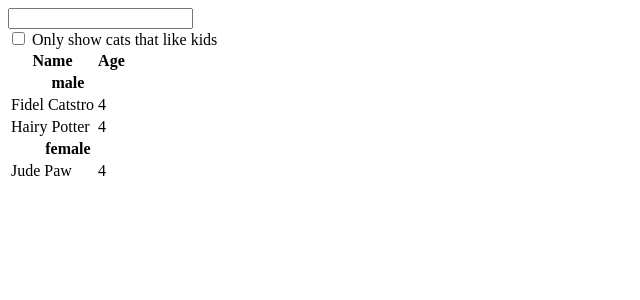
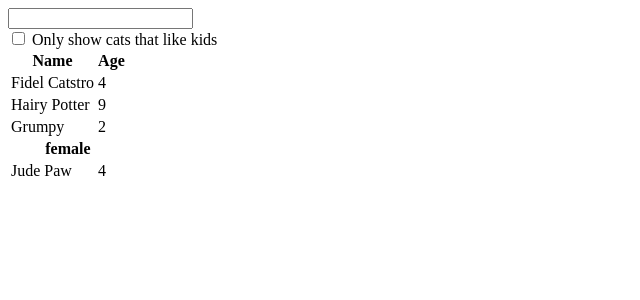
Before and after one commit to izko/Cat-shelter-app, a React app: page / in a window 1280 px wide. Shown: the top 300 px of the page, without its empty margins (0-640 px from the left). Built offline with nearby package versions, Linux system fonts and the light colour scheme.

Commit message:
Use kitties dynamic data - males

```diff
--- a/js/CatTable.jsx
+++ b/js/CatTable.jsx
@@ -4,6 +4,20 @@ import ReactDOM from 'react-dom';
 class CatTable extends React.Component {
     render () {
       console.log(this.props.kitties);
+
+      const male = this.props.kitties.filter(cat => {
+        return cat.category === 'male';
+      });
+
+      const maleRows = male.map(cat => {
+        return (
+          <tr>
+            <td>{cat.name}</td>
+            <td>{cat.age}</td>
+          </tr>
+        );
+});
+
         return (
           <table>
               <thead>
@@ -13,17 +27,7 @@ class CatTable extends React.Component {
                   </tr>
               </thead>
               <tbody>
-                  <tr>
-                      <th colSpan="2">male</th>
-                  </tr>
-                  <tr>
-                      <td>Fidel Catstro</td>
-                      <td>4</td>
-                  </tr>
-                  <tr>
-                      <td>Hairy Potter</td>
-                      <td>4</td>
-                  </tr>
+                  {maleRows}
                   <tr>
                       <th colSpan="2">female</th>
                   </tr>
```
Also changed, not shown: js/out.js.
